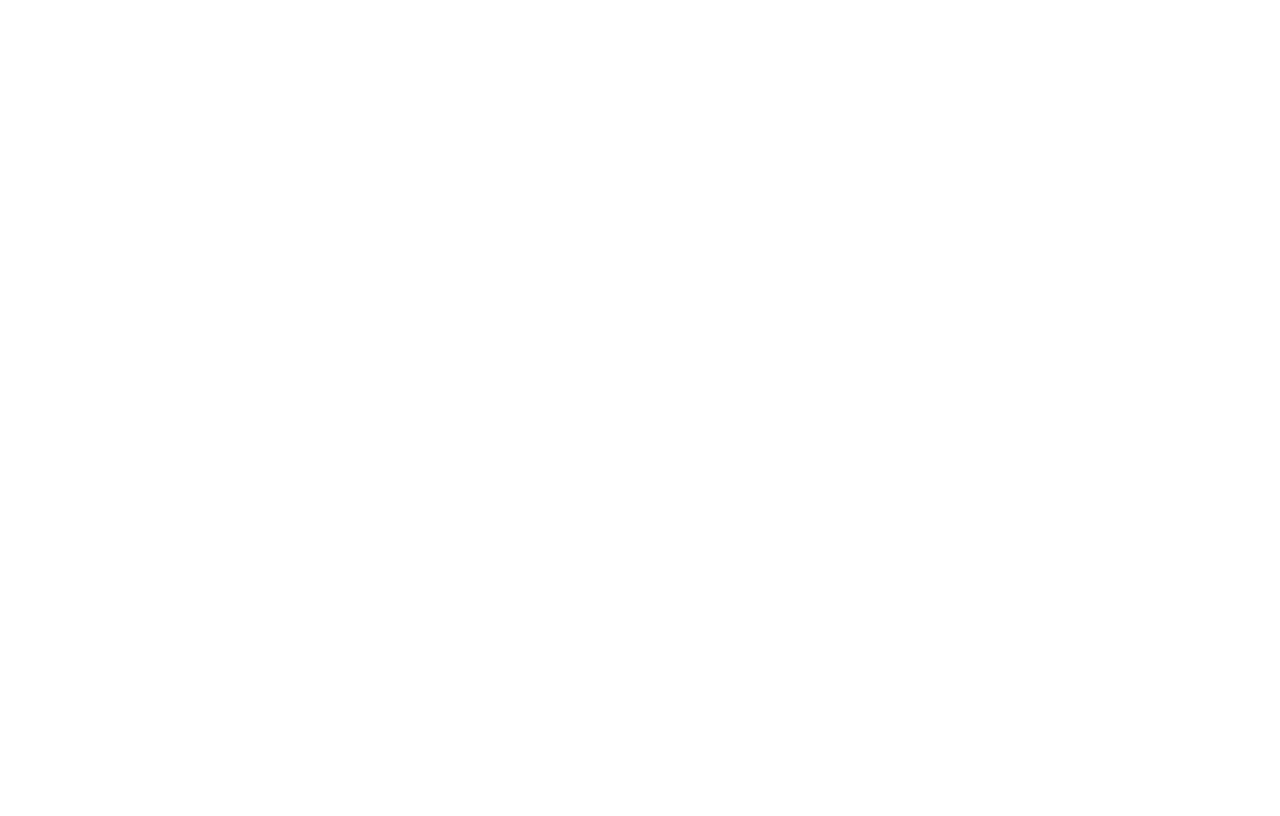
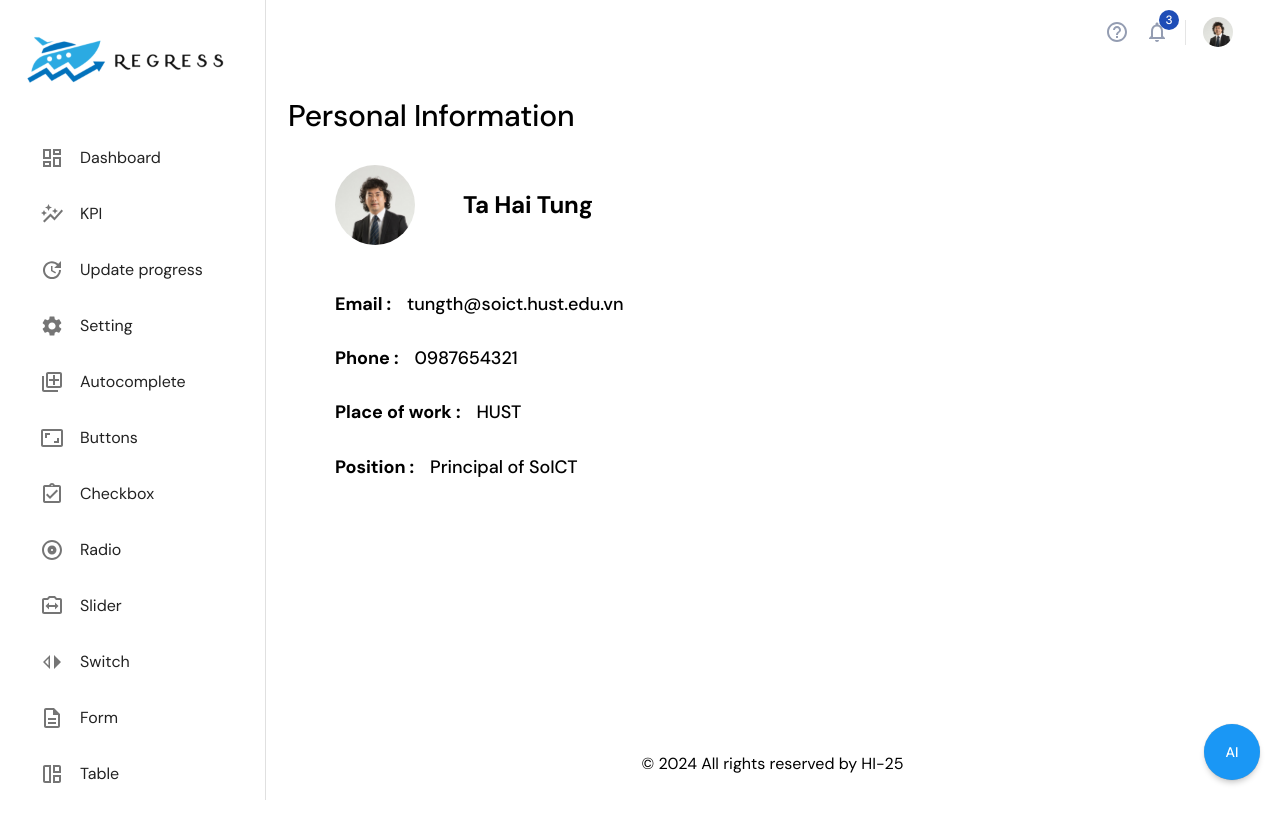
Before and after one commit to lpnizmeee/UIUX-final-project, a React (Create React App) app in the folder package/: page /#/personal in a window 1280 px wide. Before the commit this address had no page. Built offline with nearby package versions, Linux system fonts and the light colour scheme.

Commit message:
init personal

```diff
--- a/package/src/layouts/FullLayout/Header/Header.js
+++ b/package/src/layouts/FullLayout/Header/Header.js
@@ -1,5 +1,5 @@
 import React from "react";
-//import { Link } from 'react-router-dom';
+import { Link } from 'react-router-dom';
 
 import MenuOutlinedIcon from '@mui/icons-material/MenuOutlined';
 import NotificationsNoneOutlinedIcon from '@mui/icons-material/NotificationsNoneOutlined';
@@ -272,6 +272,7 @@
             },
           }}
         >
+          <Link to="/personal" style={{ color: 'inherit', textDecoration: 'none' }}>
             <MenuItem onClick={handleClose4}>
               <Avatar
                 src={tht}
@@ -289,6 +290,7 @@
                 My account
               </Box>
             </MenuItem>
+          </Link>
           <Divider />
           <MenuItem onClick={handleClose4}>
             <ListItemIcon>
--- a/package/src/routes/Router.js
+++ b/package/src/routes/Router.js
@@ -24,6 +24,7 @@
 const FormLayouts = lazy(() => import("../views/FormLayouts/FormLayouts.js"));
 const KPI = lazy(() => import("../views/kpi/KPI.js"));
 const AddKPI = lazy(() => import("../views/kpi/AddKPI.js"));
+const Personal = lazy(() => import("../views/personal/Personal.js"));
 
 /*****Routes******/
 
@@ -46,6 +47,7 @@
       { path: "/setting", element: <></> },
       { path: "/update-progress", element: <></> },
       { path: "/kpi/add-kpi", element: <AddKPI /> },
+      { path: "/personal", element: <Personal /> }
     ],
   },
 ];
--- /dev/null
+++ b/package/src/views/personal/Personal.js
@@ -0,0 +1,52 @@
+import React from "react";
+import { Grid, Box, Container, Avatar } from "@mui/material";
+import Typography from '@mui/material/Typography';
+import List from '@mui/material/List';
+import ListItem from '@mui/material/ListItem';
+import Information from "./personal-components/Information";
+
+import tht from "../../assets/images/users/tht.jpg";
+
+const avatar_radius = '80px'
+
+const Personal = () => {
+    return (
+        <Box maxWidth="sm">
+            <Typography variant="h1" >Personal Information</Typography>
+            <Container maxWidth='sm'
+                sx={{
+                    m: 4,
+                }}>
+                <Box
+                    sx={{
+                        display: 'flex',
+                        alignItems: 'center',
+                        mb: 4,
+                    }}
+                >
+                    <Avatar
+                        src={tht}
+                        alt={tht}
+                        sx={{
+                            width: avatar_radius,
+                            height: avatar_radius,
+                        }}
+                    />
+                    <Box
+                        sx={{
+                            ml: 6,
+                        }}
+                    >
+                        <Typography variant="h2" sx={{ fontWeight: 'bold' }}>Ta Hai Tung</Typography>
+                    </Box>
+                </Box>
+                <Information title="Email" data="tungth@soict.hust.edu.vn" />
+                <Information title="Phone" data="0987654321" />
+                <Information title="Place of work" data="HUST" />
+                <Information title="Position" data="Principal of SoICT" />
+            </Container>
+        </Box>
+    );
+}
+
+export default Personal;
--- /dev/null
+++ b/package/src/views/personal/personal-components/Information.js
@@ -0,0 +1,26 @@
+import { Box } from "@mui/material";
+import React from "react";
+import Typography from '@mui/material/Typography';
+
+const font_size = 'h4';
+
+const Information = ({ title, data }) => {
+    return (
+        <Box
+            sx={{
+                display: 'flex',
+                alignItems: 'center',
+            }}
+        >
+            <Typography variant={font_size} sx={{ fontWeight: 'bold' }}>{title} :</Typography>
+            <Typography variant={font_size}
+                sx={{
+                    m: 2,
+                }}>
+                {data}
+            </Typography>
+        </Box>
+    )
+}
+
+export default Information;
```
Lines whose indentation alone changed are shown as unchanged.
